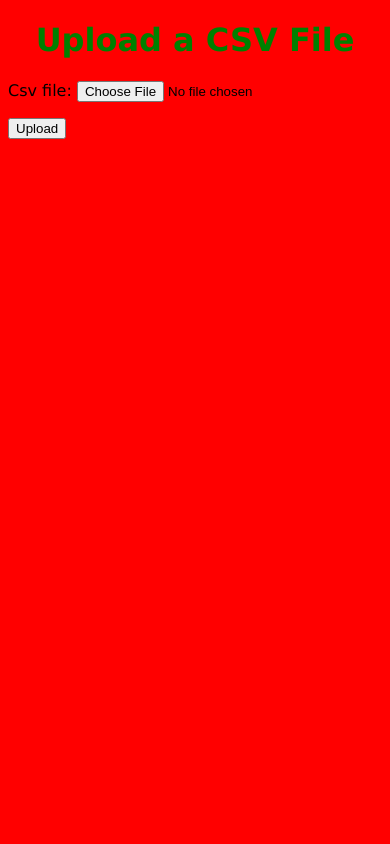
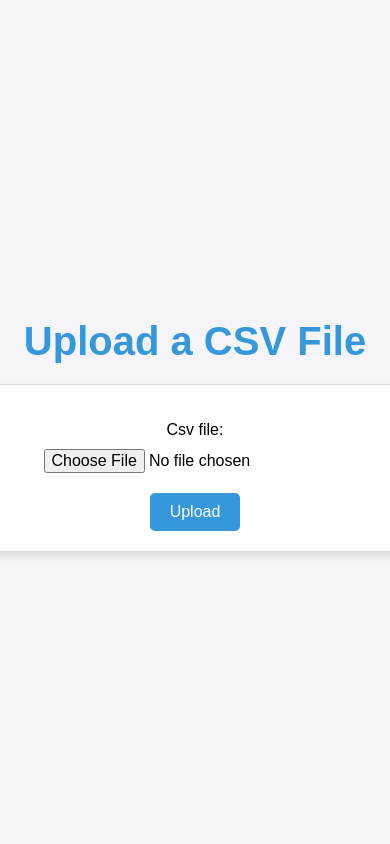
Before and after one commit to Vt221001/assignmentVe3, a Django app: page /upload/upload/ in a window 390 px wide; the page is wider, and only the part inside the window is pictured. Run offline with Django 5.2, Linux system fonts and the light colour scheme; parts of the project's set-up code (start-up, migrations or seed data) failed here and were passed over.

Commit message:
Initial commit

```diff
--- a/csvdata_project/csvdata/static/style.css
+++ b/csvdata_project/csvdata/static/style.css
@@ -1,10 +1,52 @@
 body {
-    font-family: Verdana, sans-serif;
-    background-color: red;
-
+  font-family: "Arial", sans-serif;
+  background-color: #f4f4f9;
+  margin: 0;
+  padding: 0;
+  display: flex;
+  flex-direction: column;
+  align-items: center;
+  justify-content: center;
+  height: 100vh;
 }
 
 h1 {
-    color: green;
-    text-align: center;
+  color: #3498db;
+  text-align: center;
+  font-size: 2.5rem;
+  margin-bottom: 20px;
 }
+
+form {
+  background: #ffffff;
+  border: 1px solid #ddd;
+  border-radius: 10px;
+  padding: 20px 40px;
+  box-shadow: 0 4px 8px rgba(0, 0, 0, 0.1);
+  max-width: 400px;
+  width: 100%;
+  text-align: center;
+}
+
+button {
+  background-color: #3498db;
+  color: white;
+  border: none;
+  padding: 10px 20px;
+  border-radius: 5px;
+  cursor: pointer;
+  font-size: 1rem;
+  transition: background-color 0.3s ease;
+}
+
+button:hover {
+  background-color: #2980b9;
+  transform: scale(1.05);
+  box-shadow: 0 8px 16px rgba(0, 0, 0, 0.2);
+}
+
+input[type="file"] {
+  display: block;
+  margin: 10px auto 20px;
+  font-size: 1rem;
+}
--- a/csvdata_project/csvdata/templates/csvdata/result.html
+++ b/csvdata_project/csvdata/templates/csvdata/result.html
@@ -1,7 +1,9 @@
+{% load static %}
 <!DOCTYPE html>
 <html lang="en">
   <head>
     <meta charset="UTF-8" />
+    <link rel="stylesheet" type="text/css" href="{% static 'style2.css' %}" />
     <title>Data Analysis Results</title>
   </head>
   <body>
--- a/csvdata_project/csvdata/templates/csvdata/upload.html
+++ b/csvdata_project/csvdata/templates/csvdata/upload.html
@@ -3,13 +3,15 @@
 <html lang="en">
   <head>
     <meta charset="UTF-8" />
+    <meta name="viewport" content="width=device-width, initial-scale=1.0" />
     <link rel="stylesheet" type="text/css" href="{% static 'style.css' %}" />
     <title>Upload CSV</title>
   </head>
   <body>
     <h1>Upload a CSV File</h1>
     <form method="post" enctype="multipart/form-data">
-      {% csrf_token %} {{ form.as_p }}
+      {% csrf_token %}
+      {{ form.as_p }}
       <button type="submit">Upload</button>
     </form>
   </body>
```
Also changed, not shown: csvdata_project/csvdata/static/style2.css (added, +100 -0 lines), csvdata_project/README.md (added).
